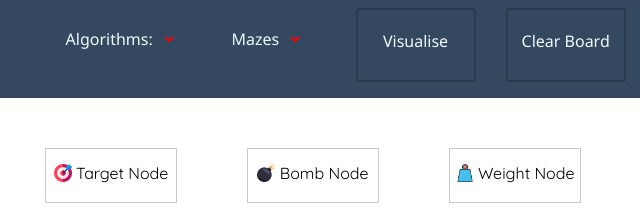
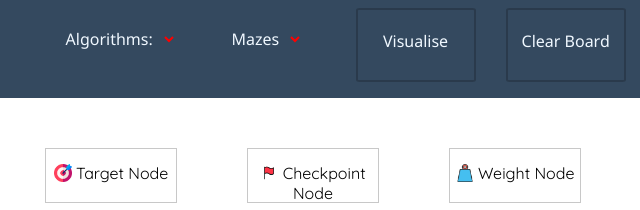
Before and after one commit to AaronMatto/PathFindingVisualiser, a website with bundled scripts: page index.html in a window 1280 px wide. Shown: the top 210 px of the page, 185-825 px from the left. Built offline with nearby package versions, Linux system fonts and the light colour scheme; files whose address does not match are found by name.

Commit message:
chaning bomb to checkpoint flag

```diff
--- a/index.html
+++ b/index.html
@@ -85,8 +85,8 @@
       </div>
 
       <div class="key-item user-slct">
-        <img src="./images/bomb.png" class="icons-sizing" id="icon-bomb">
-        <span class="icon-text">Bomb Node</span>
+        <img src="./images/flag.png" class="icons-sizing" id="icon-bomb">
+        <span class="icon-text">Checkpoint Node</span>
       </div>
 
       <div class="key-item user-slct">
```
Also changed, not shown: images/checkpoint.png (deleted), images/flag.png (added), 2 other files.
